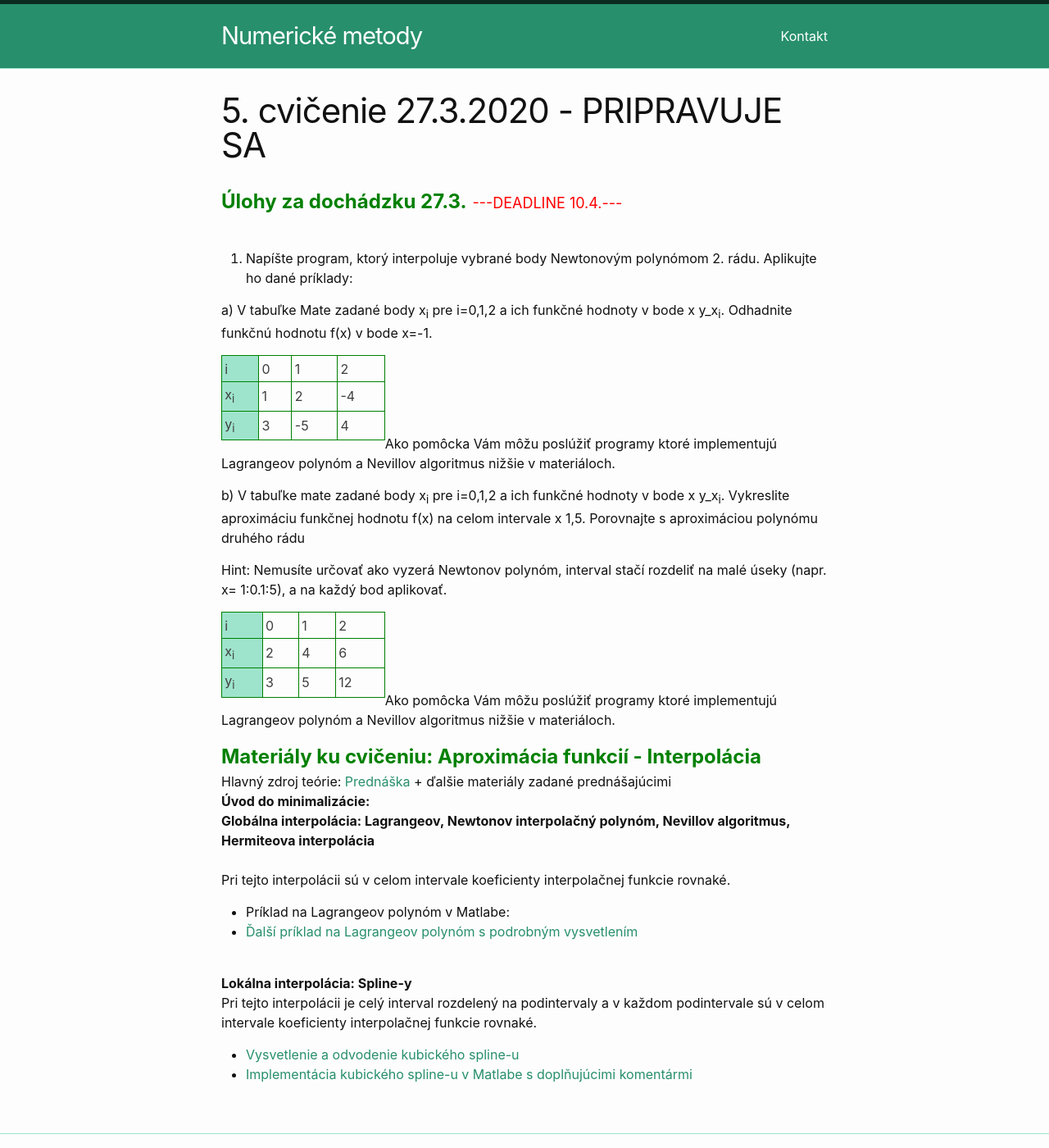
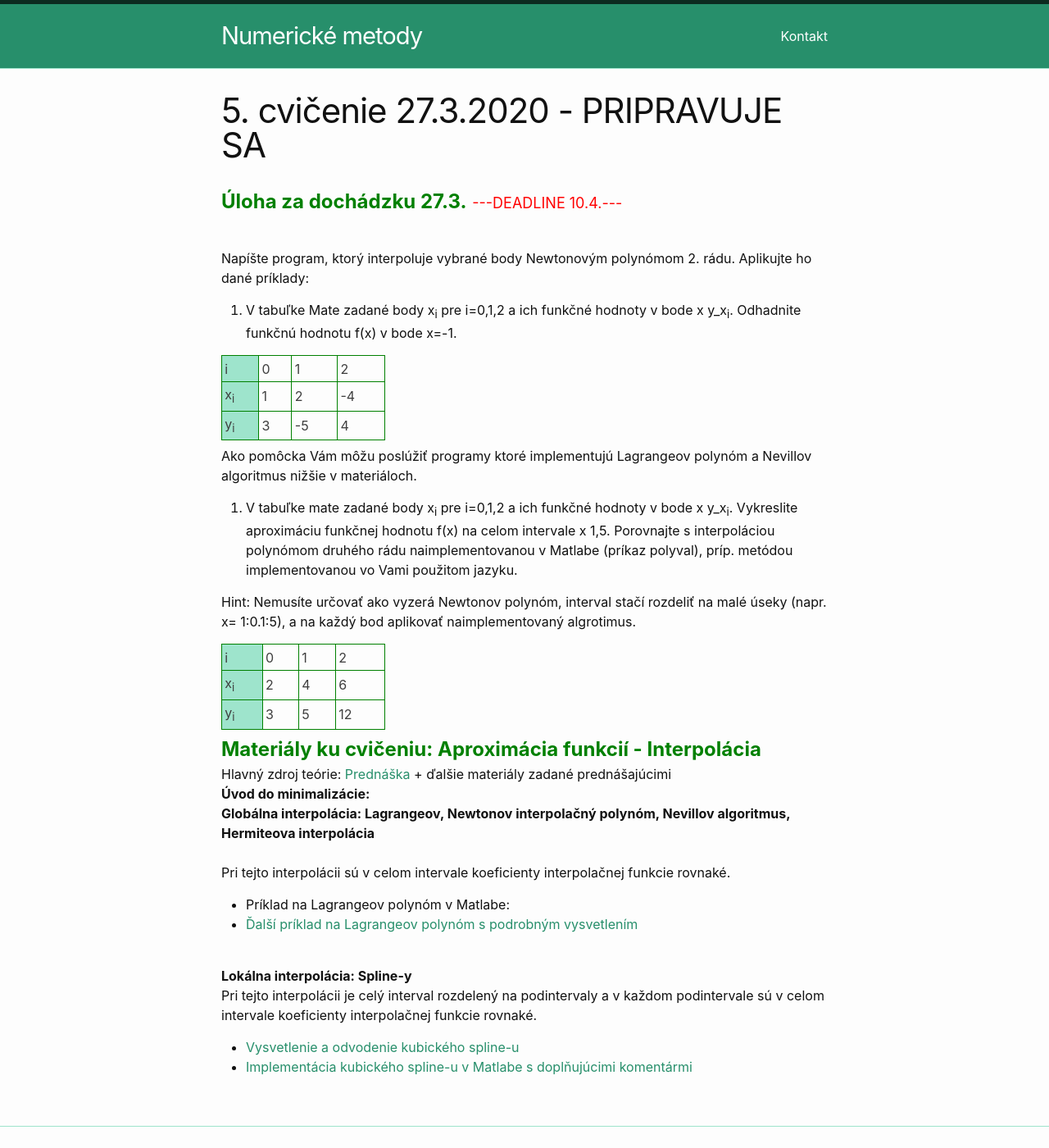
Before and after one commit to maslarova/maslarova.github.io, a Jekyll site: the page built from _posts/2020-03-27-cvicenie5.md, in a window 1280 px wide and 1400 px high. Shown: the whole window at 82% size. Built offline with Jekyll 4.4.1, drawn with Linux system fonts in a browser that asks for light colours.

Commit message:
uprava textu

```diff
--- a/_posts/2020-03-27-cvicenie5.md
+++ b/_posts/2020-03-27-cvicenie5.md
@@ -4,12 +4,12 @@ title:  "5. cvičenie 27.3.2020 - PRIPRAVUJE SA"
 date:   2020-03-27 13:26:13 +0100
 ---
 
-<font size="5"> <span style="color:green"><b>Úlohy za dochádzku 27.3.</b></span> </font> <font size="4">  <span style="color:red">---DEADLINE 10.4.---</span> </font><br />
+<font size="5"> <span style="color:green"><b>Úloha za dochádzku 27.3.</b></span> </font> <font size="4">  <span style="color:red">---DEADLINE 10.4.---</span> </font><br />
 
-1. Napíšte program, ktorý interpoluje vybrané body Newtonovým polynómom 2. rádu.
+Napíšte program, ktorý interpoluje vybrané body Newtonovým polynómom 2. rádu.
 Aplikujte ho dané príklady:
 
-a) V tabuľke Mate zadané body x<sub>i</sub> pre i=0,1,2 a ich funkčné hodnoty v bode x y_x<sub>i</sub>.
+1. V tabuľke Mate zadané body x<sub>i</sub> pre i=0,1,2 a ich funkčné hodnoty v bode x y_x<sub>i</sub>.
 Odhadnite funkčnú hodnotu f(x) v bode x=-1.
 
   <table align="left">
@@ -38,13 +38,15 @@ Odhadnite funkčnú hodnotu f(x) v bode x=-1.
 <br />
 <br />
 <br />
+
+
 Ako pomôcka Vám môžu poslúžiť programy ktoré implementujú Lagrangeov polynóm a Nevillov algoritmus nižšie v materiáloch.
 
-b) V tabuľke mate zadané body x<sub>i</sub> pre i=0,1,2 a ich funkčné hodnoty v bode x y_x<sub>i</sub>.
+2. V tabuľke mate zadané body x<sub>i</sub> pre i=0,1,2 a ich funkčné hodnoty v bode x y_x<sub>i</sub>.
 Vykreslite aproximáciu funkčnej hodnotu f(x) na celom intervale x 1,5.
-Porovnajte s aproximáciou polynómu druhého rádu
+Porovnajte s interpoláciou polynómom druhého rádu naimplementovanou v Matlabe (príkaz polyval), príp. metódou implementovanou vo Vami použitom jazyku.
 
-Hint: Nemusíte určovať ako vyzerá Newtonov polynóm, interval stačí rozdeliť na malé úseky (napr. x= 1:0.1:5), a na každý bod aplikovať.
+Hint: Nemusíte určovať ako vyzerá Newtonov polynóm, interval stačí rozdeliť na malé úseky (napr. x= 1:0.1:5), a na každý bod aplikovať naimplementovaný algrotimus.
 
 
 
@@ -74,7 +76,9 @@ Hint: Nemusíte určovať ako vyzerá Newtonov polynóm, interval stačí rozdel
 <br />
 <br />
 <br />
-Ako pomôcka Vám môžu poslúžiť programy ktoré implementujú Lagrangeov polynóm a Nevillov algoritmus nižšie v materiáloch.
+
+
+
 
 <font size="5">  <span style="color:green"><b>Materiály ku cvičeniu: Aproximácia funkcií - Interpolácia</b></span></font>
 
```
